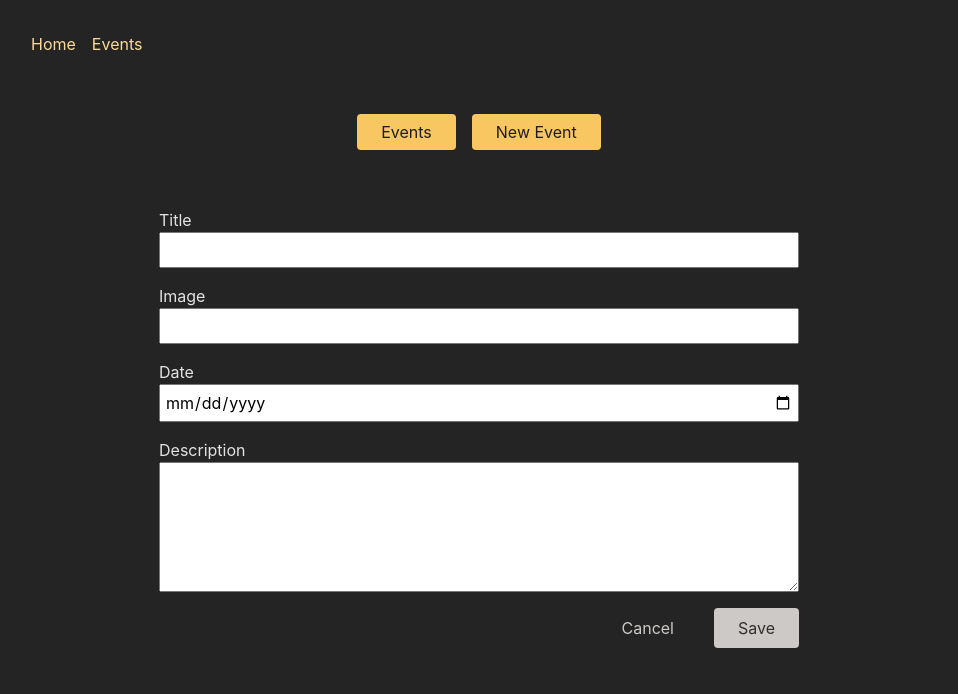
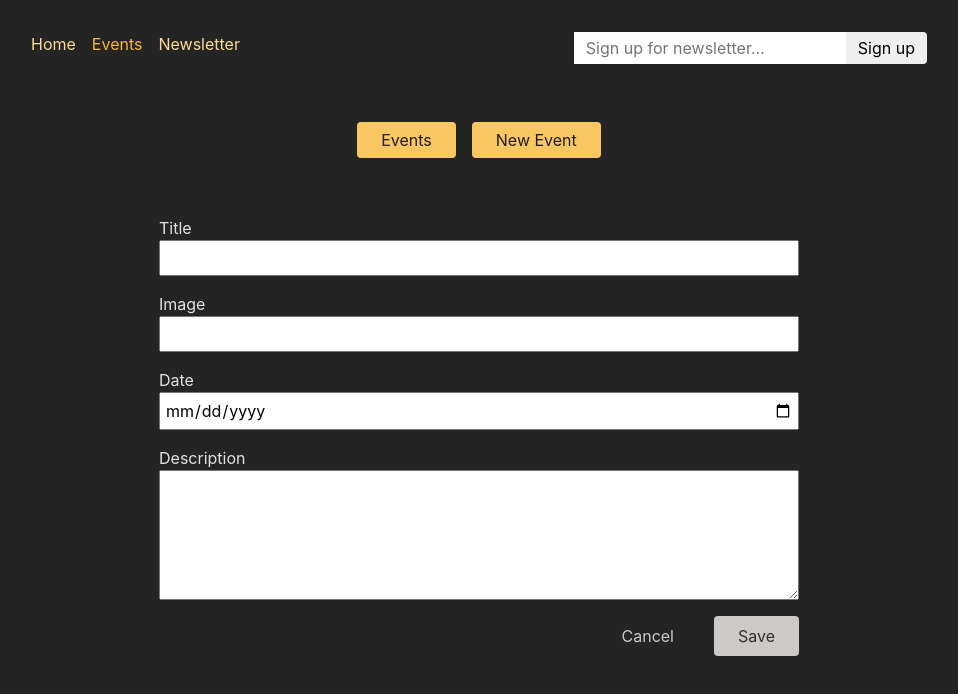
Before and after one commit to tajmalnas/Event-Managing-Web-App, a React (Create React App) app in the folder frontend/: page /events/new in a window 1280 px wide. Shown: the top 694 px of the page, without its empty margins (161-1119 px from the left). Built offline with nearby package versions, Linux system fonts and the light colour scheme.

Commit message:
added newsletter and newlettersignip

```diff
--- a/frontend/src/App.js
+++ b/frontend/src/App.js
@@ -6,7 +6,9 @@
 import Root from './pages/Roots';
 import EventsRoot from './pages/EventsRoot';
 import ErrorPage from './pages/ErrorPage';
-import NewEventPage ,{action as newEventAction} from './pages/NewEventPage'
+import NewEventPage from './pages/NewEventPage'
+import {action as manipulateAction} from './components/EventForm'
+import NewsletterPage,{action as newletterAction} from './pages/Newsletter';
 
 const router = createBrowserRouter([
   {
@@ -40,18 +42,23 @@
               },
               {
                 path:'edit',
-                element:<EditEventPage/>
+                element:<EditEventPage/>,
+                action:manipulateAction,
               }
             ],
           },
           {
             path:'new',
             element:<NewEventPage/>,
-            action:newEventAction
+            action:manipulateAction,
           },
         ]
       },
-
+      {
+        path:'newsletter',
+        element:<NewsletterPage/>,
+        action:newletterAction,
+      }
     ]
   }
 
--- a/frontend/src/components/EventForm.js
+++ b/frontend/src/components/EventForm.js
@@ -1,8 +1,11 @@
-import { Form, useNavigate,useNavigation } from 'react-router-dom';
+import { Form, json, redirect, useActionData, useNavigate,useNavigation } from 'react-router-dom';
 
 import classes from './EventForm.module.css';
 
 function EventForm({ method, event }) {
+
+  const data = useActionData();
+
   const navigate = useNavigate();
 
   const navigation = useNavigation();
@@ -14,7 +17,12 @@
   }
 
   return (
-    <Form method='POST' className={classes.form}>
+    <Form method={method} className={classes.form}>
+      {data && data.errors && <ul>
+        {Object.values(data.errors).map(err=><li key={err}>
+        {err}
+        </li>)}
+      </ul>}
       <p>
         <label htmlFor="title">Title</label>
         <input id="title" type="text" name="title" required defaultValue={event ? event.title: '' } />
@@ -42,3 +50,45 @@
 }
 
 export default EventForm;
+
+export async function action({request,params}){
+
+  const method = request.method;
+  const data = await request.formData();
+
+ const eventData = {
+  title: data.get('title'),
+  image:data.get('image'),
+  date:data.get('date'),
+  description:data.get('description')
+ }
+
+let url ='http://localhost:8080/events';
+
+ if(method === 'PATCH'){
+  const eventId = params.eventId;
+  url ='http://localhost:8080/events/'+eventId;
+ }
+
+  const response= await fetch(url,{
+    method:method,
+    headers:{
+      'Content-Type':'application/json'
+    },
+    body:JSON.stringify(eventData)
+  })
+
+  if(response.status===422){
+    return response;
+  }
+
+  if(!response.ok){
+    throw json({
+      message:'could not save event'
+    },{
+      status:500
+    }
+    )
+  }
+  return redirect('/events');
+}
--- a/frontend/src/components/MainNavigation.js
+++ b/frontend/src/components/MainNavigation.js
@@ -1,18 +1,47 @@
+import { NavLink } from 'react-router-dom';
+
 import classes from './MainNavigation.module.css';
-import { NavLink } from 'react-router-dom';
+import NewsletterSignup from './NewsletterSignup';
+
 function MainNavigation() {
   return (
     <header className={classes.header}>
       <nav>
         <ul className={classes.list}>
           <li>
-            <NavLink to ="/" className={({isActive})=>isActive? classes.active:undefined} end>Home</NavLink>
+            <NavLink
+              to="/"
+              className={({ isActive }) =>
+                isActive ? classes.active : undefined
+              }
+              end
+            >
+              Home
+            </NavLink>
           </li>
           <li>
-            <NavLink to="/events" className={({isActive})=>isActive? classes.active:undefined} end >Events</NavLink>
+            <NavLink
+              to="/events"
+              className={({ isActive }) =>
+                isActive ? classes.active : undefined
+              }
+            >
+              Events
+            </NavLink>
+          </li>
+          <li>
+            <NavLink
+              to="/newsletter"
+              className={({ isActive }) =>
+                isActive ? classes.active : undefined
+              }
+            >
+              Newsletter
+            </NavLink>
           </li>
         </ul>
       </nav>
+      <NewsletterSignup />
     </header>
   );
 }
--- /dev/null
+++ b/frontend/src/components/NewsletterSignup.js
@@ -0,0 +1,16 @@
+import classes from './NewsletterSignup.module.css';
+
+function NewsletterSignup() {
+  return (
+    <form method="post" className={classes.newsletter}>
+      <input
+        type="email"
+        placeholder="Sign up for newsletter..."
+        aria-label="Sign up for newsletter"
+      />
+      <button>Sign up</button>
+    </form>
+  );
+}
+
+export default NewsletterSignup;
--- /dev/null
+++ b/frontend/src/components/NewsletterSignup.module.css
@@ -0,0 +1,18 @@
+.newsletter input,
+.newsletter button {
+  font: inherit;
+  padding: 0.25rem 0.75rem;
+  border-radius: 0;
+  border: none;
+}
+
+.newsletter button {
+  border-top-right-radius: 4px;
+  border-bottom-right-radius: 4px;
+  cursor: pointer;
+}
+
+.newsletter button:hover {
+  background-color: var(--color-primary-300);
+  color: var(--color-gray-800);
+}
--- a/frontend/src/pages/EditEventPage.js
+++ b/frontend/src/pages/EditEventPage.js
@@ -6,7 +6,7 @@
   const data = useRouteLoaderData('event-detail');
 
   return (
-    <EventForm event = {data.event} />
+    <EventForm event = {data.event} method="patch"/>
   )
 }
 
--- a/frontend/src/pages/NewEventPage.js
+++ b/frontend/src/pages/NewEventPage.js
@@ -1,41 +1,11 @@
 import React from 'react'
 import EventForm from '../components/EventForm'
-import { json, redirect } from 'react-router-dom';
+//import { json, redirect } from 'react-router-dom';
 
 const NewEventPage = () => {
   return (
-    <EventForm/>
+    <EventForm method="post"/>
   )
 }
 
 export default NewEventPage;
-
-export async function action({request,params}){
-
-  const data = await request.formData();
-
- const eventData = {
-  title: data.get('title'),
-  image:data.get('image'),
-  date:data.get('date'),
-  description:data.get('description')
- }
-
-  const response= await fetch('http://localhost:8080/events',{
-    method:'POST',
-    headers:{
-      'Content-Type':'application/json'
-    },
-    body:JSON.stringify(eventData)
-  })
-
-  if(!response.ok){
-    throw json({
-      message:'could not save event'
-    },{
-      status:500
-    }
-    )
-  }
-  return redirect('/events');
-}
--- /dev/null
+++ b/frontend/src/pages/Newsletter.js
@@ -0,0 +1,21 @@
+import NewsletterSignup from '../components/NewsletterSignup';
+import PageContent from '../components/PageContent';
+
+function NewsletterPage() {
+  return (
+    <PageContent title="Join our awesome newsletter!">
+      <NewsletterSignup />
+    </PageContent>
+  );
+}
+
+export default NewsletterPage;
+
+export async function action({ request }) {
+  const data = await request.formData();
+  const email = data.get('email');
+
+  // send to backend newsletter server ...
+  console.log(email);
+  return { message: 'Signup successful!' };
+}
```
